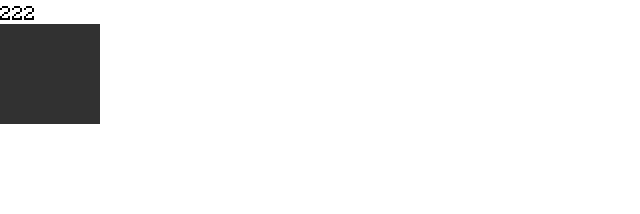
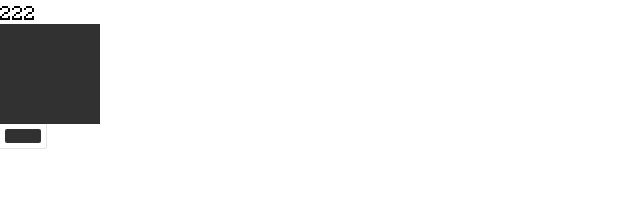
Before and after one commit to ftlll/pixel, a React (Create React App) app in the folder frontend/: page / in a window 1280 px wide. Shown: the top 214 px of the page, without its empty margins (0-640 px from the left). Built offline with nearby package versions, Linux system fonts and the light colour scheme.

Commit message:
add color picker

```diff
--- a/frontend/package.json
+++ b/frontend/package.json
@@ -7,6 +7,7 @@
     "@testing-library/react": "^9.3.2",
     "@testing-library/user-event": "^7.1.2",
     "react": "^16.12.0",
+    "react-color": "^2.18.0",
     "react-dom": "^16.12.0",
     "react-redux": "^7.2.0",
     "react-scripts": "3.4.0",
--- a/frontend/src/App.js
+++ b/frontend/src/App.js
@@ -2,12 +2,14 @@ import React from 'react';
 import './css/imports.css';
 
 import Cell from './components/Cell';
+import ColorPicker from './components/ColorPicker';
 
 function App() {
   return (
     <div className='background'>
       <div className='header'>222</div>
       <Cell />
+      <ColorPicker />
     </div>
   );
 }
--- /dev/null
+++ b/frontend/src/Components/ColorPicker.jsx
@@ -0,0 +1,75 @@
+import React from 'react'
+import reactCSS from 'reactcss'
+import { SketchPicker } from 'react-color'
+
+class ColorPicker extends React.Component {
+  state = {
+    displayColorPicker: false,
+    color: {
+      r: '49',
+      g: '49',
+      b: '49',
+      a: '1',
+    },
+  };
+
+  handleClick = () => {
+    this.setState({ displayColorPicker: !this.state.displayColorPicker })
+  };
+
+  handleClose = () => {
+    this.setState({ displayColorPicker: false })
+  };
+
+  handleChange = (color) => {
+    this.setState({ color: color.rgb })
+  };
+
+  render() {
+
+    const styles = reactCSS({
+      'default': {
+        color: {
+          width: '36px',
+          height: '14px',
+          borderRadius: '2px',
+          background: `rgba(${ this.state.color.r }, ${ this.state.color.g }, ${ this.state.color.b }, ${ this.state.color.a })`,
+        },
+        swatch: {
+          padding: '5px',
+          background: '#fff',
+          borderRadius: '1px',
+          boxShadow: '0 0 0 1px rgba(0,0,0,.1)',
+          display: 'inline-block',
+          cursor: 'pointer',
+        },
+        popover: {
+          position: 'absolute',
+          zIndex: '2',
+        },
+        cover: {
+          position: 'fixed',
+          top: '0px',
+          right: '0px',
+          bottom: '0px',
+          left: '0px',
+        },
+      },
+    });
+
+    return (
+      <div>
+        <div style={ styles.swatch } onClick={ this.handleClick }>
+          <div style={ styles.color } />
+        </div>
+        { this.state.displayColorPicker ? <div style={ styles.popover }>
+          <div style={ styles.cover } onClick={ this.handleClose }/>
+          <SketchPicker color={ this.state.color } onChange={ this.handleChange } />
+        </div> : null }
+
+      </div>
+    )
+  }
+}
+
+export default ColorPicker;
```
Also changed, not shown: 1 other file (tests, documents, lock files or other folders).
